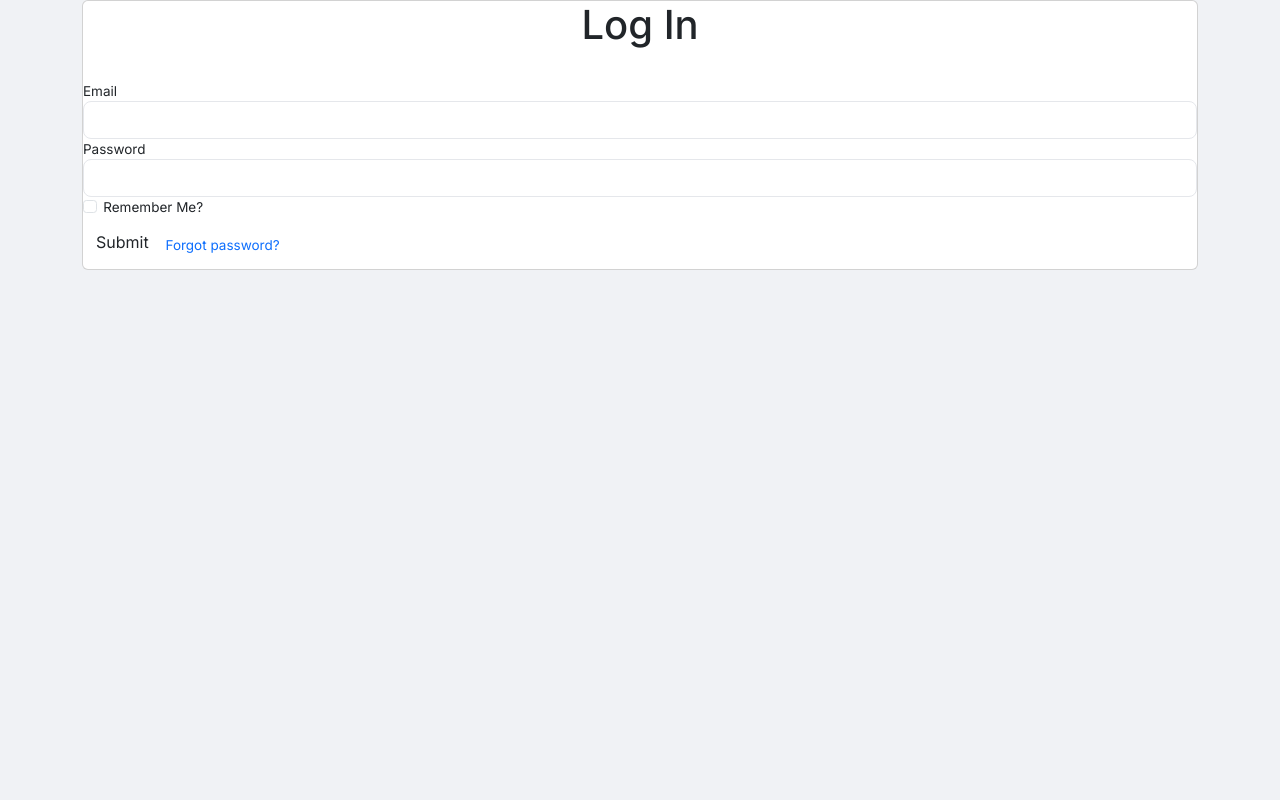
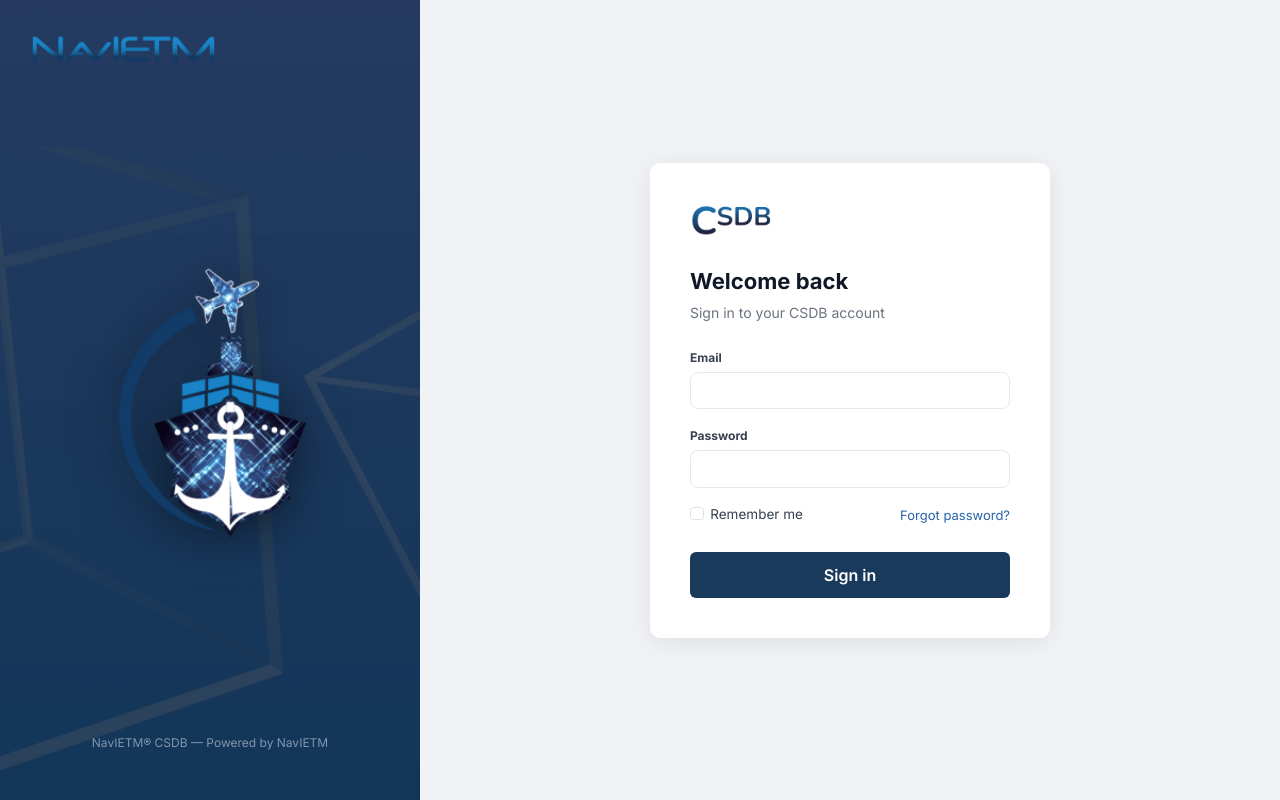
Before and after one commit to spdelos/spdelos, an ASP.NET Core app: page /Identity/Account/Login in a window 1280 px wide. Run offline with ASP.NET Core 8, Linux system fonts and the light colour scheme; some libraries are stand-ins or nearby versions.

Commit message:
Implement new login page design using CSS classes from style.css
Rewrite Login.cshtml to use the two-panel layout defined in style.css:
- Left panel with branding, hero image, and background (form-bg.png)
- Right panel with login form box, logos, title/subtitle
- Replaces old log-in_form/submit_button classes that had no matching styles

https://claude.ai/code/session_01NpaVFbX9dJrHjZMKkDPZ1M

```diff
--- a/CSDBPortal/Areas/Identity/Pages/Account/Login.cshtml
+++ b/CSDBPortal/Areas/Identity/Pages/Account/Login.cshtml
@@ -3,32 +3,56 @@
 
 @{
     ViewData["Title"] = "Log in";
+    Layout = "/Views/Shared/_Layout.cshtml";
 }
 
-<div class="log-in_form">
-    <div class="container">
-        <div class="card d-flex justify-content-center">
+<div class="login-page">
+    <div class="login-shell">
+
+        <!-- Left branding panel -->
+        <div class="login-panel-left">
+            <div class="login-brand-top">
+                <img src="~/dist/img/logo-1.png" alt="NavIETM" class="login-logo-navietm" />
+            </div>
+            <div class="login-hero">
+                <img src="~/dist/img/logo-3.png" alt="CSDB" class="login-logo-ship" />
+            </div>
+            <p class="login-panel-footer-text">NavIETM&reg; CSDB &mdash; Powered by NavIETM</p>
+        </div>
+
+        <!-- Right form panel -->
+        <div class="login-panel-right">
+            <div class="login-form-box">
+                <div class="login-logos">
+                    <img src="~/dist/img/logo-2.png" alt="CSDB" class="login-logo-csdb" />
+                </div>
+                <div class="login-title">Welcome back</div>
+                <div class="login-subtitle">Sign in to your CSDB account</div>
+
                 <form id="account" method="post">
-                <span class="errmsg">@ViewBag.error</span>
-                <div class="form-title">
-                    <h1 class="text-center pb-4">Log In</h1>
+                    <span class="errmsg text-danger d-block mb-3">@ViewBag.error</span>
+
+                    <div class="mb-3">
+                        <label for="email" class="form-label input-title">Email</label>
+                        <input type="text" class="form-control" id="email" name="email" autocomplete="username" />
                     </div>
-                <div class="form-group">
-                    <label for="email" class="input-title">Email</label>
-                    <input type="text" class="form-control" name="email">
+                    <div class="mb-3">
+                        <label for="password" class="form-label input-title">Password</label>
+                        <input type="password" class="form-control" id="password" name="password" autocomplete="current-password" />
                     </div>
-                <div class="form-group">
-                    <label for="password" class="input-title">Password</label>
-                    <input type="password" class="form-control" name="password">
+                    <div class="d-flex align-items-center justify-content-between mb-4">
+                        <div class="form-check mb-0">
+                            <input type="checkbox" class="form-check-input" id="rememberMe" name="rememberMe" />
+                            <label class="form-check-label" for="rememberMe">Remember me</label>
                         </div>
-                <div class="form-group form-check">
-                    <input type="checkbox" class="form-check-input" name="exampleCheck1">
-                    <label class="form-check-label" for="exampleCheck1">Remember Me?</label>
+                        <a href="#" class="login-forgot">Forgot password?</a>
                     </div>
-                <button type="submit" id="login-submit" class="btn submit_button btn-block mb-2">Submit</button>
-                <span class="psw"> <a href="#">Forgot password?</a></span>
+
+                    <button type="submit" id="login-submit" class="btn login-submit w-100">Sign in</button>
                 </form>
             </div>
+        </div>
+
     </div>
 </div>
 
```
Lines whose indentation alone changed are shown as unchanged.
